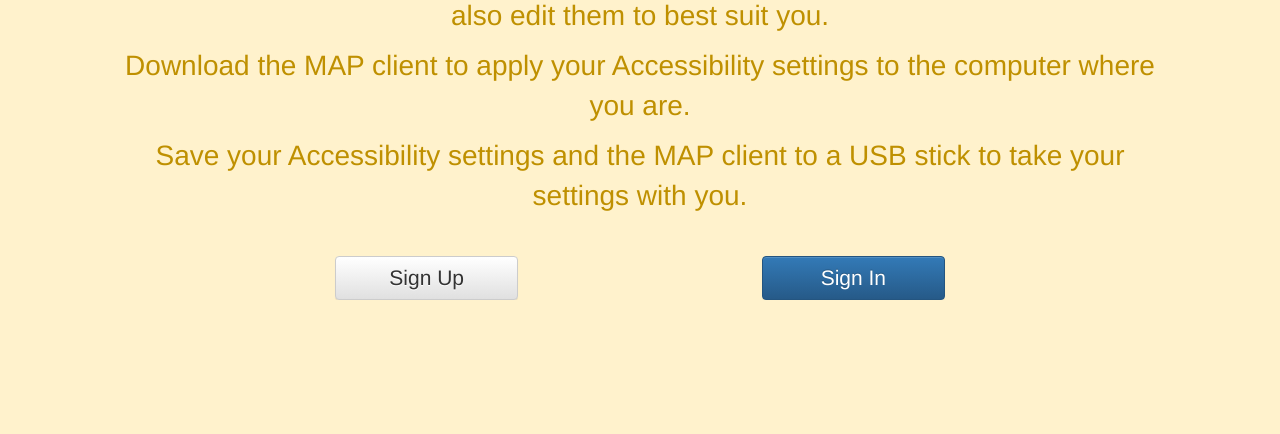
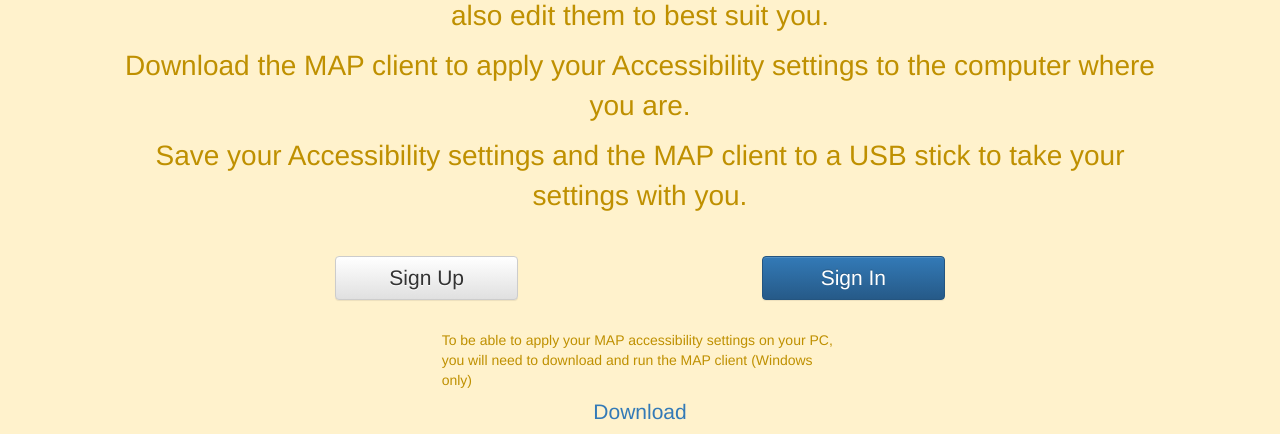
Before and after one commit to inuitwallet/MAP-portal, a Django app: template map/templates/index.html in a window 1280 px wide. Shown: the part 504-938 px from the top of the page. Before the commit the page ends 804 px from the top, so only its background shows below. Run offline with Django 3.2, Linux system fonts and the light colour scheme; the template is opened without the code that fills it, so the values that code supplies are empty; parts of the project's set-up code (start-up, migrations or seed data) failed here and were passed over; some libraries are stand-ins or nearby versions.

Commit message:
add download button to index page

```diff
--- a/map/templates/index.html
+++ b/map/templates/index.html
@@ -57,6 +57,14 @@
                 <a href="signin" class="btn btn-primary full">Sign In</a>
             </div>
         </div>
+        <div class="row top-pad">
+            <div class="col-md-4 col-md-offset-4">
+                To be able to apply your MAP accessibility settings on your PC, you will need to download and run the MAP client (Windows only)
+            </div>
+            <div class="col-md-2 col-md-offset-5">
+                <a href="https://github.com/inuitwallet/MAP/releases/download/0.3/map.exe" class="btn full">Download</a>
+            </div>
+        </div>
     </div>
 
 </body>
```
